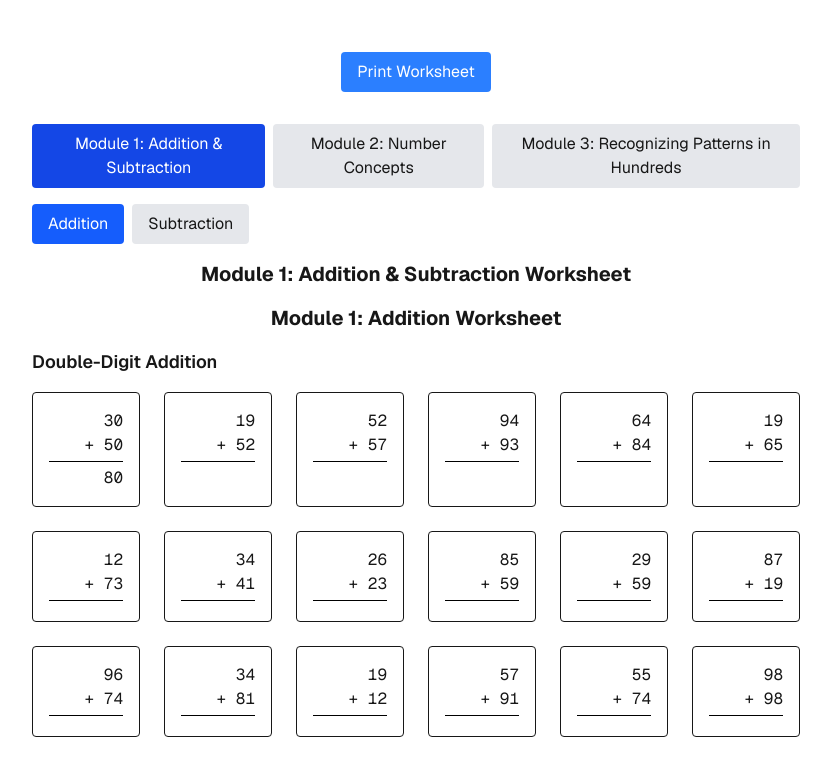
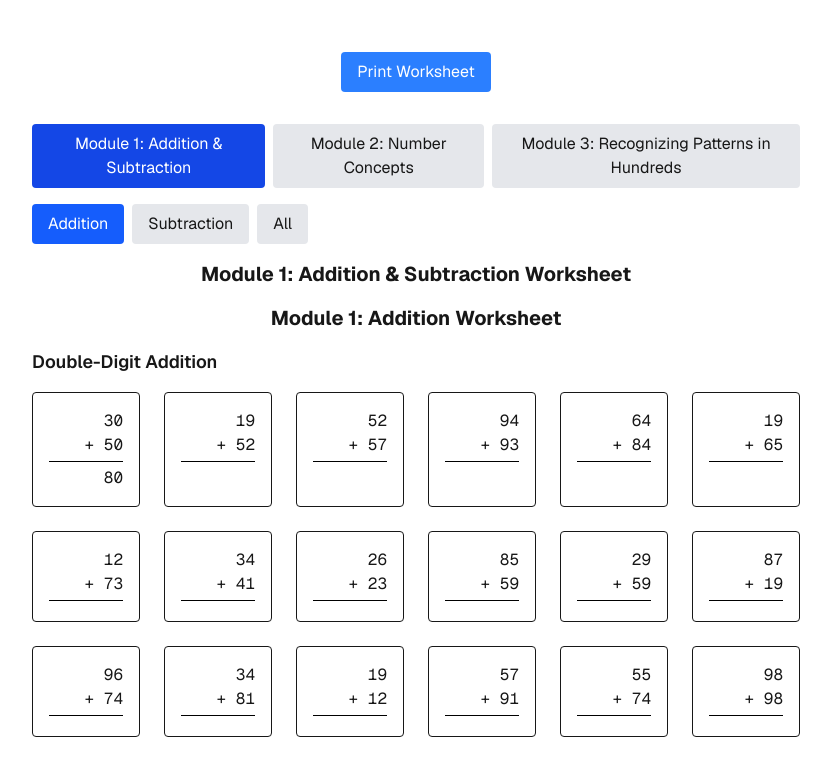
Before and after one commit to buddalasunil999/worksheets, a Next.js app: page / in a window 1280 px wide. Shown: the top 759 px of the page, without its empty margins (224-1055 px from the left). Built offline with nearby package versions, Linux system fonts and the light colour scheme.

Commit message:
fix build errors

```diff
--- a/src/components/modules/module1/Addition.tsx
+++ b/src/components/modules/module1/Addition.tsx
@@ -40,7 +40,7 @@ export function Addition({ numberOfLessons = 10, max = 100 }: AdditionProps) {
 
   useEffect(() => {
       setProblems(generateAdditionProblems(numberOfLessons, max));
-  }, [max]);
+  }, [numberOfLessons, max]);
 
   return (
     <div className="mb-8 print:mb-4">
--- a/src/components/modules/module1/Module1Worksheet.tsx
+++ b/src/components/modules/module1/Module1Worksheet.tsx
@@ -2,17 +2,17 @@ import { useState } from "react";
 import { Addition } from "./Addition";
 import { Subtraction } from "./Subtraction";
 
-interface Module1WorksheetProps {
-}
+type Module1WorksheetProps = Record<string, never>;
 
 export default function Module1Worksheet({ }: Module1WorksheetProps) {
   const numberOfLessons = 36;
   const max = 100;
 
-  const [type, setType] = useState<'addition' | 'subtraction'>('addition');
+  const [type, setType] = useState<'addition' | 'subtraction' | 'all'>('addition');
 
   return (
     <div className="mb-8 print:mb-4">
+      <div className="print:hidden">
         <div className="flex gap-2 mb-4">
           <button
             onClick={() => setType('addition')}
@@ -26,9 +26,16 @@ export default function Module1Worksheet({ }: Module1WorksheetProps) {
           >
             Subtraction
           </button>
+          <button
+            onClick={() => setType('all')}
+            className={`px-4 py-2 rounded ${type === 'all' ? 'bg-blue-600 text-white' : 'bg-gray-200'}`}
+          >
+            All
+          </button>
         </div>
         <div className="mb-4 text-center">
           <h2 className="text-xl font-bold">Module 1: Addition & Subtraction Worksheet</h2>
+        </div>
       </div>
       {type === "addition" && (
         <Addition numberOfLessons={numberOfLessons} max={max} />
@@ -36,6 +43,13 @@ export default function Module1Worksheet({ }: Module1WorksheetProps) {
       {type === "subtraction" && (
         <Subtraction numberOfLessons={numberOfLessons} max={max} />
       )}
+      {type === "all" && (
+        <>
+          <Addition numberOfLessons={numberOfLessons} max={max} />
+          <div className="print:break-before-page" />
+          <Subtraction numberOfLessons={numberOfLessons} max={max} />
+        </>
+      )}
     </div>
   );
 }
--- a/src/components/modules/module1/Subtraction.tsx
+++ b/src/components/modules/module1/Subtraction.tsx
@@ -40,7 +40,7 @@ export function Subtraction({ numberOfLessons = 10, max = 100 }: SubtractionProp
 
   useEffect(() => {
       setProblems(generateSubtractionProblems(numberOfLessons, max));
-  }, [max]);
+  }, [numberOfLessons, max]);
   return (
     <div className="mb-8 print:mb-4">
       <div className="mb-4 text-center">
```
Lines whose indentation alone changed are shown as unchanged.
